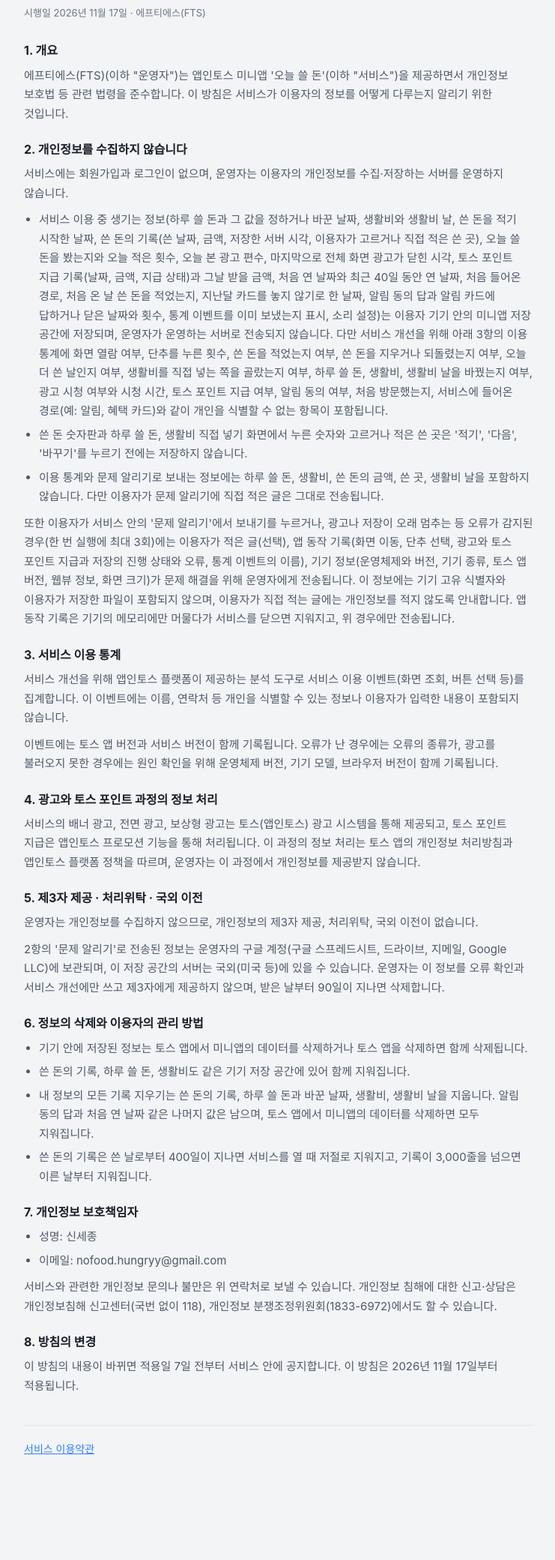
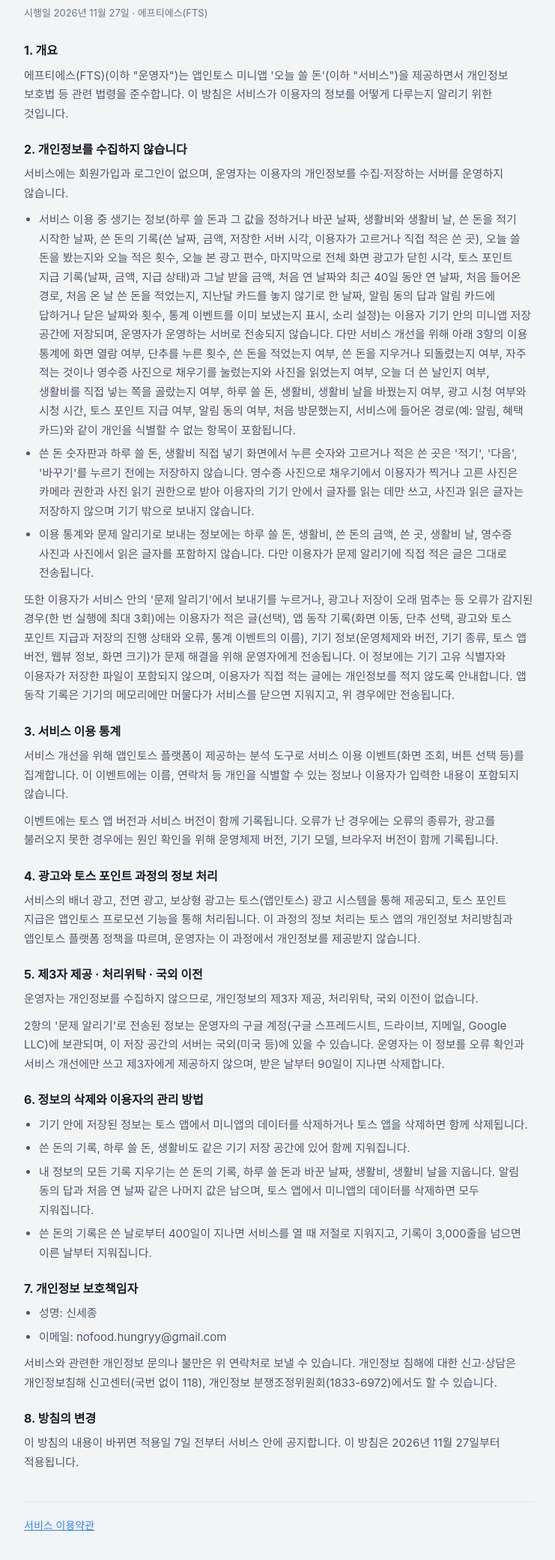
Before and after one commit to app-in-hungry/legal, a plain HTML site: page oneul-budget/privacy-policy.html in a window 1280 px wide. Shown: the part 64-2144 px from the top of the page at 75% size, without its empty margins (268-1009 px from the left). Before the commit the page ends 2069 px from the top, so only its background shows below. Drawn offline with Linux system fonts and the light colour scheme.

Commit message:
oneul-budget: 영수증 사진으로 채우기와 자주 적는 것(유의사항 ⑪ ⑫, 카메라와 사진 권한), 시행일 2026-11-27
Co-Authored-By: Claude Opus 5.5 <noreply@anthropic.com>

```diff
--- a/oneul-budget/privacy-policy.html
+++ b/oneul-budget/privacy-policy.html
@@ -32,7 +32,7 @@
   <main>
     <header>
       <h1>오늘 쓸 돈 개인정보 처리방침</h1>
-      <p class="meta">시행일 2026년 11월 17일 · 에프티에스(FTS)</p>
+      <p class="meta">시행일 2026년 11월 27일 · 에프티에스(FTS)</p>
     </header>
     <section>
       <h2>1. 개요</h2>
@@ -41,7 +41,7 @@
     <section>
       <h2>2. 개인정보를 수집하지 않습니다</h2>
       <p>서비스에는 회원가입과 로그인이 없으며, 운영자는 이용자의 개인정보를 수집·저장하는 서버를 운영하지 않습니다.</p>
-      <ul><li>서비스 이용 중 생기는 정보(하루 쓸 돈과 그 값을 정하거나 바꾼 날짜, 생활비와 생활비 날, 쓴 돈을 적기 시작한 날짜, 쓴 돈의 기록(쓴 날짜, 금액, 저장한 서버 시각, 이용자가 고르거나 직접 적은 쓴 곳), 오늘 쓸 돈을 봤는지와 오늘 적은 횟수, 오늘 본 광고 편수, 마지막으로 전체 화면 광고가 닫힌 시각, 토스 포인트 지급 기록(날짜, 금액, 지급 상태)과 그날 받을 금액, 처음 연 날짜와 최근 40일 동안 연 날짜, 처음 들어온 경로, 처음 온 날 쓴 돈을 적었는지, 지난달 카드를 놓지 않기로 한 날짜, 알림 동의 답과 알림 카드에 답하거나 닫은 날짜와 횟수, 통계 이벤트를 이미 보냈는지 표시, 소리 설정)는 이용자 기기 안의 미니앱 저장 공간에 저장되며, 운영자가 운영하는 서버로 전송되지 않습니다. 다만 서비스 개선을 위해 아래 3항의 이용 통계에 화면 열람 여부, 단추를 누른 횟수, 쓴 돈을 적었는지 여부, 쓴 돈을 지우거나 되돌렸는지 여부, 오늘 더 쓴 날인지 여부, 생활비를 직접 넣는 쪽을 골랐는지 여부, 하루 쓸 돈, 생활비, 생활비 날을 바꿨는지 여부, 광고 시청 여부와 시청 시간, 토스 포인트 지급 여부, 알림 동의 여부, 처음 방문했는지, 서비스에 들어온 경로(예: 알림, 혜택 카드)와 같이 개인을 식별할 수 없는 항목이 포함됩니다.</li><li>쓴 돈 숫자판과 하루 쓸 돈, 생활비 직접 넣기 화면에서 누른 숫자와 고르거나 적은 쓴 곳은 '적기', '다음', '바꾸기'를 누르기 전에는 저장하지 않습니다.</li><li>이용 통계와 문제 알리기로 보내는 정보에는 하루 쓸 돈, 생활비, 쓴 돈의 금액, 쓴 곳, 생활비 날을 포함하지 않습니다. 다만 이용자가 문제 알리기에 직접 적은 글은 그대로 전송됩니다.</li></ul>
+      <ul><li>서비스 이용 중 생기는 정보(하루 쓸 돈과 그 값을 정하거나 바꾼 날짜, 생활비와 생활비 날, 쓴 돈을 적기 시작한 날짜, 쓴 돈의 기록(쓴 날짜, 금액, 저장한 서버 시각, 이용자가 고르거나 직접 적은 쓴 곳), 오늘 쓸 돈을 봤는지와 오늘 적은 횟수, 오늘 본 광고 편수, 마지막으로 전체 화면 광고가 닫힌 시각, 토스 포인트 지급 기록(날짜, 금액, 지급 상태)과 그날 받을 금액, 처음 연 날짜와 최근 40일 동안 연 날짜, 처음 들어온 경로, 처음 온 날 쓴 돈을 적었는지, 지난달 카드를 놓지 않기로 한 날짜, 알림 동의 답과 알림 카드에 답하거나 닫은 날짜와 횟수, 통계 이벤트를 이미 보냈는지 표시, 소리 설정)는 이용자 기기 안의 미니앱 저장 공간에 저장되며, 운영자가 운영하는 서버로 전송되지 않습니다. 다만 서비스 개선을 위해 아래 3항의 이용 통계에 화면 열람 여부, 단추를 누른 횟수, 쓴 돈을 적었는지 여부, 쓴 돈을 지우거나 되돌렸는지 여부, 자주 적는 것이나 영수증 사진으로 채우기를 눌렀는지와 사진을 읽었는지 여부, 오늘 더 쓴 날인지 여부, 생활비를 직접 넣는 쪽을 골랐는지 여부, 하루 쓸 돈, 생활비, 생활비 날을 바꿨는지 여부, 광고 시청 여부와 시청 시간, 토스 포인트 지급 여부, 알림 동의 여부, 처음 방문했는지, 서비스에 들어온 경로(예: 알림, 혜택 카드)와 같이 개인을 식별할 수 없는 항목이 포함됩니다.</li><li>쓴 돈 숫자판과 하루 쓸 돈, 생활비 직접 넣기 화면에서 누른 숫자와 고르거나 적은 쓴 곳은 '적기', '다음', '바꾸기'를 누르기 전에는 저장하지 않습니다. 영수증 사진으로 채우기에서 이용자가 찍거나 고른 사진은 카메라 권한과 사진 읽기 권한으로 받아 이용자의 기기 안에서 글자를 읽는 데만 쓰고, 사진과 읽은 글자는 저장하지 않으며 기기 밖으로 보내지 않습니다.</li><li>이용 통계와 문제 알리기로 보내는 정보에는 하루 쓸 돈, 생활비, 쓴 돈의 금액, 쓴 곳, 생활비 날, 영수증 사진과 사진에서 읽은 글자를 포함하지 않습니다. 다만 이용자가 문제 알리기에 직접 적은 글은 그대로 전송됩니다.</li></ul>
       <p>또한 이용자가 서비스 안의 '문제 알리기'에서 보내기를 누르거나, 광고나 저장이 오래 멈추는 등 오류가 감지된 경우(한 번 실행에 최대 3회)에는 이용자가 적은 글(선택), 앱 동작 기록(화면 이동, 단추 선택, 광고와 토스 포인트 지급과 저장의 진행 상태와 오류, 통계 이벤트의 이름), 기기 정보(운영체제와 버전, 기기 종류, 토스 앱 버전, 웹뷰 정보, 화면 크기)가 문제 해결을 위해 운영자에게 전송됩니다. 이 정보에는 기기 고유 식별자와 이용자가 저장한 파일이 포함되지 않으며, 이용자가 직접 적는 글에는 개인정보를 적지 않도록 안내합니다. 앱 동작 기록은 기기의 메모리에만 머물다가 서비스를 닫으면 지워지고, 위 경우에만 전송됩니다.</p>
     </section>
     <section>
@@ -69,7 +69,7 @@
     </section>
     <section>
       <h2>8. 방침의 변경</h2>
-      <p>이 방침의 내용이 바뀌면 적용일 7일 전부터 서비스 안에 공지합니다. 이 방침은 2026년 11월 17일부터 적용됩니다.</p>
+      <p>이 방침의 내용이 바뀌면 적용일 7일 전부터 서비스 안에 공지합니다. 이 방침은 2026년 11월 27일부터 적용됩니다.</p>
     </section>
     <footer><a href="./terms-of-service.html">서비스 이용약관</a></footer>
   </main>
```
Also changed, not shown: oneul-budget/terms-of-service.html (+5 -3 lines).
